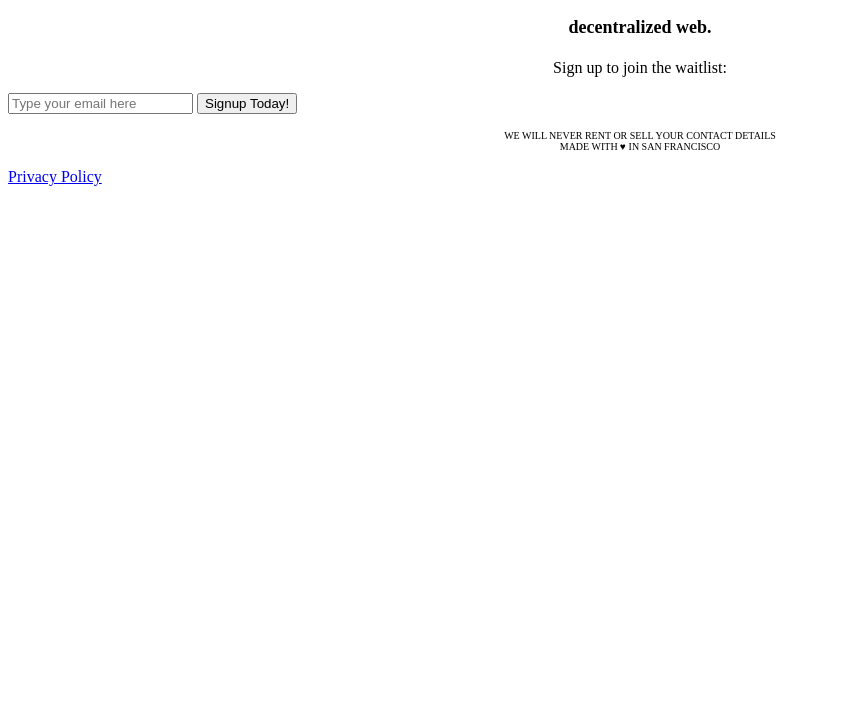
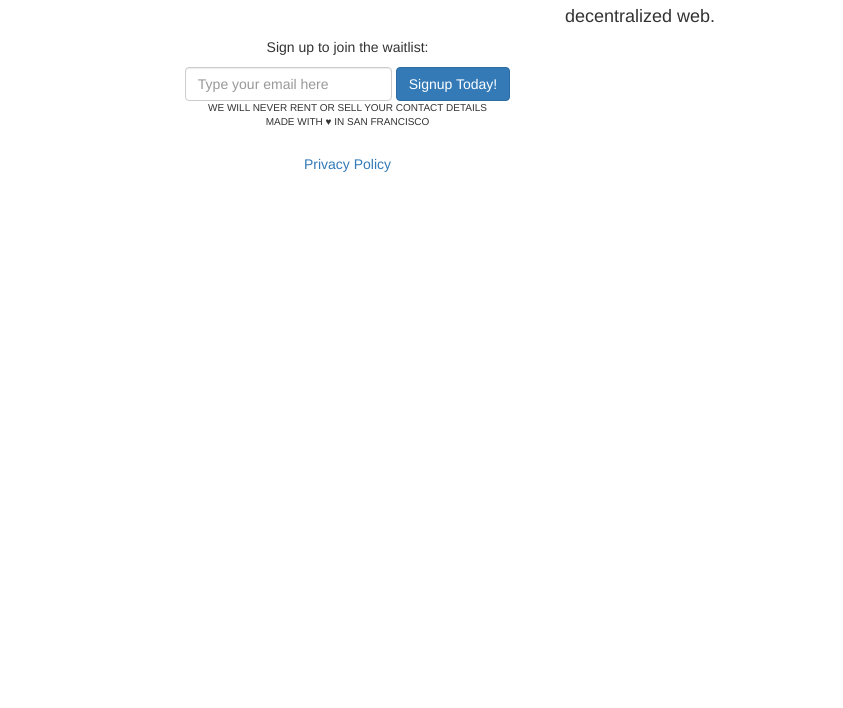
Before and after one commit to Cloudxtreme/cloudfarmer-landing-page, a plain HTML site: page src/index.html in a window 1280 px wide. Shown: the part 92-800 px from the top of the page, without its empty margins (0-843 px from the left). Drawn offline with nearby package versions, Linux system fonts and the light colour scheme.

Commit message:
decide on css framework

```diff
--- a/src/index.html
+++ b/src/index.html
@@ -1,6 +1,7 @@
 <html>
 <head>
   <meta charset="UTF-8">
+  <link href="https://maxcdn.bootstrapcdn.com/bootstrap/3.3.7/css/bootstrap.min.css" rel="stylesheet" integrity="sha384-BVYiiSIFeK1dGmJRAkycuHAHRg32OmUcww7on3RYdg4Va+PmSTsz/K68vbdEjh4u" crossorigin="anonymous">
   <title>Earn money by hosting content on the
 decentralized web.</title>
 </head>
```
